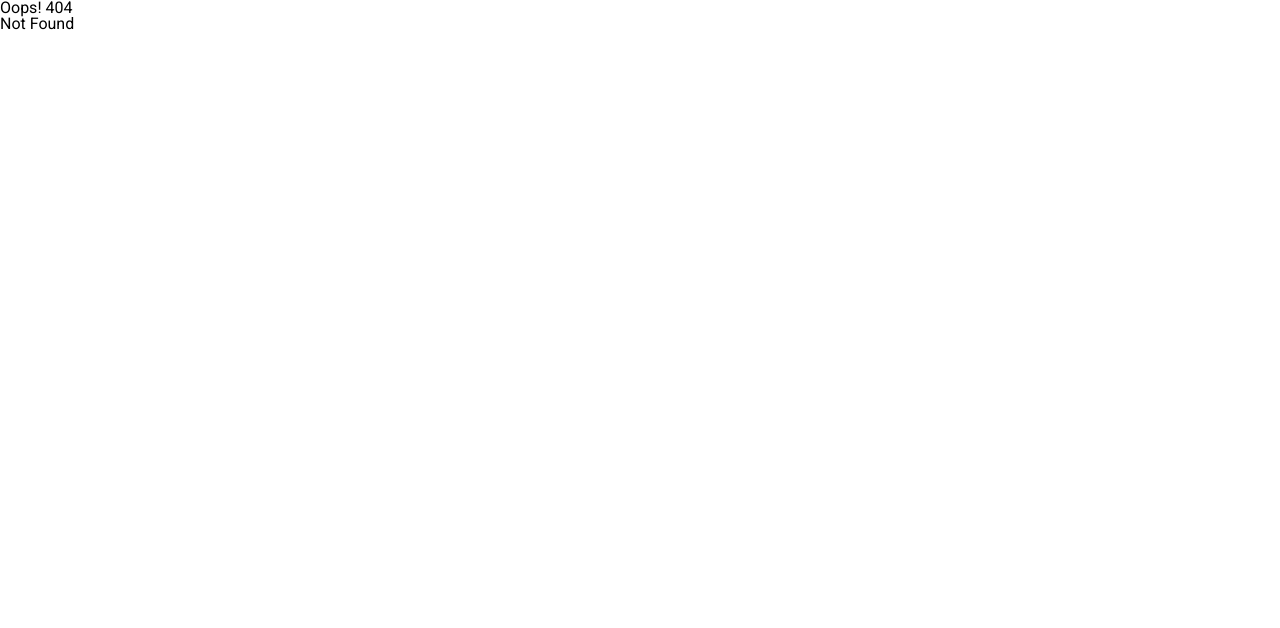
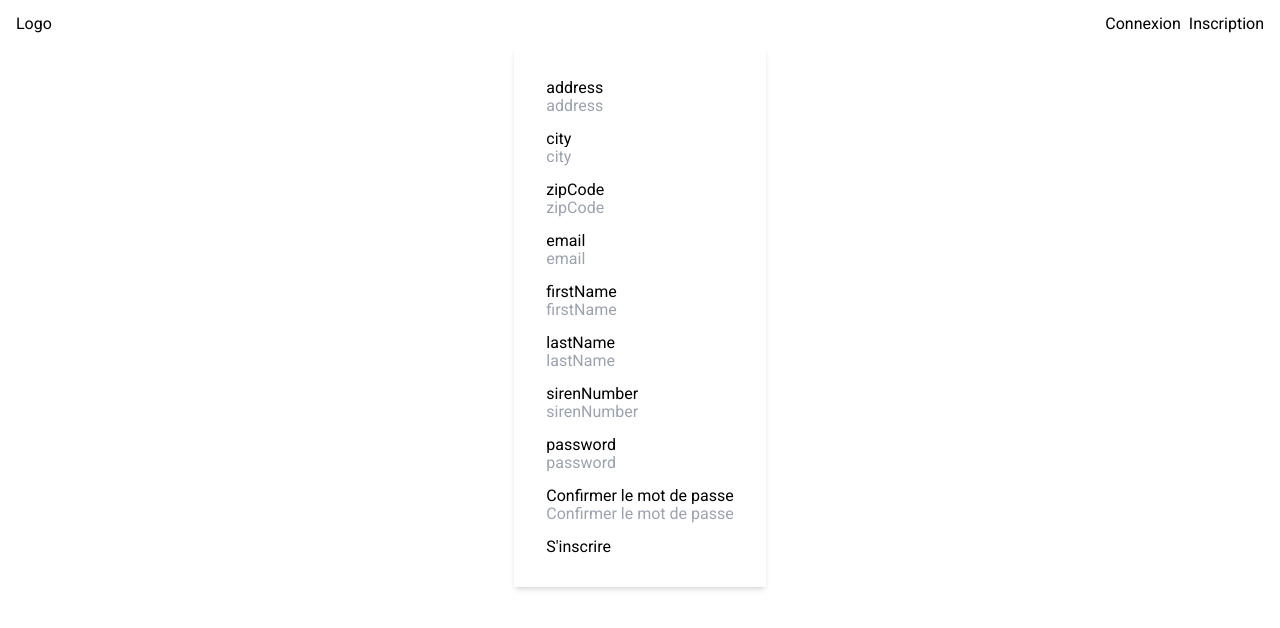
Before and after one commit to Sky-Flare/Artisans-react, a React (Vite) app: page /register in a window 1280 px wide. Before the commit this address had no page. Shown: the top 628 px of the page. Built offline with nearby package versions, Linux system fonts and the light colour scheme.

Commit message:
wip register

```diff
--- a/src/App.tsx
+++ b/src/App.tsx
@@ -5,6 +5,7 @@ import { LoginPage } from './pages/LoginPage.tsx'
 import { ProtectedLayout } from './layout/ProtectedLayout.tsx'
 import { ProfilePage } from './pages/ProfilePage.tsx'
 import ErrorPage from './pages/ErrorPage.tsx'
+import { RegisterPage } from './pages/RegisterPage.tsx'
 
 export const router = createBrowserRouter([
   {
@@ -19,6 +20,10 @@ export const router = createBrowserRouter([
         path: '/login',
         element: <LoginPage />,
       },
+      {
+        path: '/register',
+        element: <RegisterPage />,
+      },
     ],
   },
   {
--- a/src/components/Field.tsx
+++ b/src/components/Field.tsx
@@ -1,11 +1,11 @@
 import { ChangeEvent } from 'react'
 
-type InputType = 'text' | 'password' | 'email'
+export type InputType = 'text' | 'password' | 'email' | 'number'
 
 interface Props {
-  value: string
+  value: string | number
   type: InputType
-  name: InputType
+  name: string
   placeholder: string
   className?: string
   onChange: (value: ChangeEvent<HTMLInputElement>) => void
--- a/src/generated/graphql.ts
+++ b/src/generated/graphql.ts
@@ -393,6 +393,13 @@ export type SingInMutationVariables = Exact<{
 
 export type SingInMutation = { __typename?: 'Mutation', signIn?: { __typename?: 'LoginResponse', accessToken: string } | null };
 
+export type SignUpMutationVariables = Exact<{
+  createArtisanInput: CreateArtisanInput;
+}>;
+
+
+export type SignUpMutation = { __typename?: 'Mutation', signUpArtisan?: { __typename?: 'LoginResponse', accessToken: string } | null };
+
 export type MeArtisanQueryVariables = Exact<{ [key: string]: never; }>;
 
 
@@ -432,6 +439,39 @@ export function useSingInMutation(baseOptions?: Apollo.MutationHookOptions<SingI
 export type SingInMutationHookResult = ReturnType<typeof useSingInMutation>;
 export type SingInMutationResult = Apollo.MutationResult<SingInMutation>;
 export type SingInMutationOptions = Apollo.BaseMutationOptions<SingInMutation, SingInMutationVariables>;
+export const SignUpDocument = gql`
+    mutation SignUp($createArtisanInput: CreateArtisanInput!) {
+  signUpArtisan(CreateArtisanInput: $createArtisanInput) {
+    accessToken
+  }
+}
+    `;
+export type SignUpMutationFn = Apollo.MutationFunction<SignUpMutation, SignUpMutationVariables>;
+
+/**
+ * __useSignUpMutation__
+ *
+ * To run a mutation, you first call `useSignUpMutation` within a React component and pass it any options that fit your needs.
+ * When your component renders, `useSignUpMutation` returns a tuple that includes:
+ * - A mutate function that you can call at any time to execute the mutation
+ * - An object with fields that represent the current status of the mutation's execution
+ *
+ * @param baseOptions options that will be passed into the mutation, supported options are listed on: https://www.apollographql.com/docs/react/api/react-hooks/#options-2;
+ *
+ * @example
+ * const [signUpMutation, { data, loading, error }] = useSignUpMutation({
+ *   variables: {
+ *      createArtisanInput: // value for 'createArtisanInput'
+ *   },
+ * });
+ */
+export function useSignUpMutation(baseOptions?: Apollo.MutationHookOptions<SignUpMutation, SignUpMutationVariables>) {
+        const options = {...defaultOptions, ...baseOptions}
+        return Apollo.useMutation<SignUpMutation, SignUpMutationVariables>(SignUpDocument, options);
+      }
+export type SignUpMutationHookResult = ReturnType<typeof useSignUpMutation>;
+export type SignUpMutationResult = Apollo.MutationResult<SignUpMutation>;
+export type SignUpMutationOptions = Apollo.BaseMutationOptions<SignUpMutation, SignUpMutationVariables>;
 export const MeArtisanDocument = gql`
     query MeArtisan {
   meArtisan {
--- a/src/layout/PublicLayout.tsx
+++ b/src/layout/PublicLayout.tsx
@@ -19,10 +19,19 @@ export const PublicLayout = () => {
 
   return (
     <div>
-      <nav>
-        <Link to='/'>Home</Link>
-        <Link to='/login'>Login</Link>
-      </nav>
+      <header className='flex justify-between p-4'>
+        <Link to='/'>Logo</Link>
+        <nav>
+          <ul className='gap-2 flex'>
+            <li>
+              <Link to='/login'>Connexion</Link>
+            </li>
+            <li>
+              <Link to='/register'>Inscription</Link>
+            </li>
+          </ul>
+        </nav>
+      </header>
       <Outlet />
     </div>
   )
--- a/src/operations/queries.graphql
+++ b/src/operations/queries.graphql
@@ -1,5 +1,11 @@
 mutation SingIn($connectUser: ConnectUser!) {
   signIn(ConnectUser: $connectUser) {
+    accessToken
+  }
+}
+
+mutation SignUp($createArtisanInput: CreateArtisanInput!) {
+  signUpArtisan(CreateArtisanInput: $createArtisanInput) {
     accessToken
   }
 }
--- a/src/pages/HomePage.tsx
+++ b/src/pages/HomePage.tsx
@@ -1,5 +1,5 @@
 export const HomePage = () => (
   <div>
-    <h1>This is the Home Page</h1>
+    <h1>Bienvenu sur Mes Artisans </h1>
   </div>
 )
--- /dev/null
+++ b/src/pages/RegisterPage.tsx
@@ -0,0 +1,162 @@
+import { FontAwesomeIcon } from '@fortawesome/react-fontawesome'
+import { FormEvent, useEffect, useState } from 'react'
+import { useSignUpMutation } from '../generated/graphql.ts'
+import Field from '../components/Field.tsx'
+import { setToken } from '../stores/user.ts'
+import { useAppDispatch } from '../setup/hooks.ts'
+
+export const RegisterPage = () => {
+  const [signUpMutation, { loading, error }] = useSignUpMutation({})
+  const dispatch = useAppDispatch()
+
+  const [formState, setFormState] = useState({
+    address: '',
+    city: '',
+    zipCode: '',
+    email: '',
+    firstName: '',
+    lastName: '',
+    sirenNumber: '',
+    password: '',
+    passwordVerify: '',
+    errors: [],
+  } as {
+    address: string
+    city: string
+    zipCode: string
+    email: string
+    firstName: string
+    lastName: string
+    sirenNumber: string
+    password: string
+    passwordVerify: string
+    errors: string[]
+  })
+
+  const handleInputChange = (name: string, value: string) => {
+    setFormState((prevState) => ({ ...prevState, [name]: value, errors: [] }))
+  }
+
+  const isValidEmail = (email: string): boolean => {
+    const emailRegex = /^[^\s@]+@[^\s@]+\.[^\s@]+$/
+    const isValid = emailRegex.test(email)
+    if (!isValid) {
+      const prevState = { ...formState, errors: ['Email invalide'] }
+      setFormState(prevState)
+    }
+    return isValid
+  }
+  function missingPasswordTypes(password: string): string[] {
+    const missingTypes = []
+
+    if (!/(?=.*[a-z])/.test(password)) {
+      missingTypes.push('minuscule')
+    }
+
+    if (!/(?=.*[A-Z])/.test(password)) {
+      missingTypes.push('majuscule')
+    }
+
+    if (!/(?=.*\d)/.test(password)) {
+      missingTypes.push('chiffre')
+    }
+
+    if (!/(?=.*[\W_])/.test(password)) {
+      missingTypes.push('caractère spécial')
+    }
+
+    return missingTypes
+  }
+  useEffect(() => {
+    if (formState.password) {
+      isStrongPassword(formState.password)
+    }
+  }, [formState.password])
+  function isStrongPassword(psw: string): boolean {
+    const missingTypes = missingPasswordTypes(psw)
+    const isLengthValid = psw.length >= 8
+    if (missingTypes.length > 0 || !isLengthValid) {
+      const errorMessages: string[] = []
+      if (!isLengthValid) {
+        errorMessages.push('Le mot de passe doit avoir au moins 8 caractères')
+      }
+      if (missingTypes.length > 0) {
+        errorMessages.push(`Ajoutez ${missingTypes.join(', ')} à votre mot de passe`)
+      }
+
+      setFormState((prevState) => ({
+        ...prevState,
+        errors: errorMessages,
+      }))
+
+      return false
+    }
+    // Exige au moins 8 caractères, une majuscule, une minuscule, un chiffre et un caractère spécial
+    const strongPasswordRegex = /^(?=.*[a-z])(?=.*[A-Z])(?=.*\d)(?=.*[\W_]).{8,}$/
+    return strongPasswordRegex.test(psw)
+  }
+
+  const submit = (e: FormEvent<HTMLFormElement>) => {
+    e.preventDefault()
+
+    const { password, passwordVerify, email, ...formData } = formState
+
+    if (password !== passwordVerify) {
+      setFormState((prevState) => ({
+        ...prevState,
+        errors: ['Les mots de passe ne sont pas identiques'],
+      }))
+      return
+    }
+
+    if (!loading && isValidEmail(email) && isStrongPassword(password)) {
+      signUpMutation({
+        variables: {
+          createArtisanInput: {
+            address: formData.address,
+            city: formData.city,
+            zipCode: parseInt(formData.zipCode),
+            firstName: formData.firstName,
+            lastName: formData.lastName,
+            sirenNumber: formData.sirenNumber,
+            email: email,
+            password: password,
+          },
+        },
+      }).then(async ({ data }) => {
+        if (data?.signUpArtisan?.accessToken) {
+          dispatch(setToken(data.signUpArtisan.accessToken))
+          localStorage.setItem('token', data?.signUpArtisan?.accessToken)
+        }
+      })
+    }
+  }
+
+  return (
+    <div className='flex flex-col h-full justify-center items-center'>
+      <form onSubmit={(e) => submit(e)} className='shadow-md rounded-default p-8'>
+        {Object.entries(formState)
+          .filter((fs) => fs[0] !== 'errors')
+          .map(([name, value]) => (
+            <Field
+              key={name}
+              className='flex flex-col mb-4'
+              type={name.includes('password') ? 'password' : 'text'}
+              name={name}
+              value={value as string}
+              placeholder={name === 'passwordVerify' ? 'Confirmer le mot de passe' : name}
+              onChange={(e) => handleInputChange(name, e.target.value)}
+            />
+          ))}
+        <button type='submit'>
+          S'inscrire
+          {loading && <FontAwesomeIcon className='ml-4' icon={['fas', 'spinner']} spin />}
+        </button>
+        {formState.errors.length > 0 && (
+          <div className='text-red-500'>{formState.errors.join(', ')}</div>
+        )}
+        {error && <div className='text-red-500'>{error.message}</div>}
+      </form>
+    </div>
+  )
+}
```
